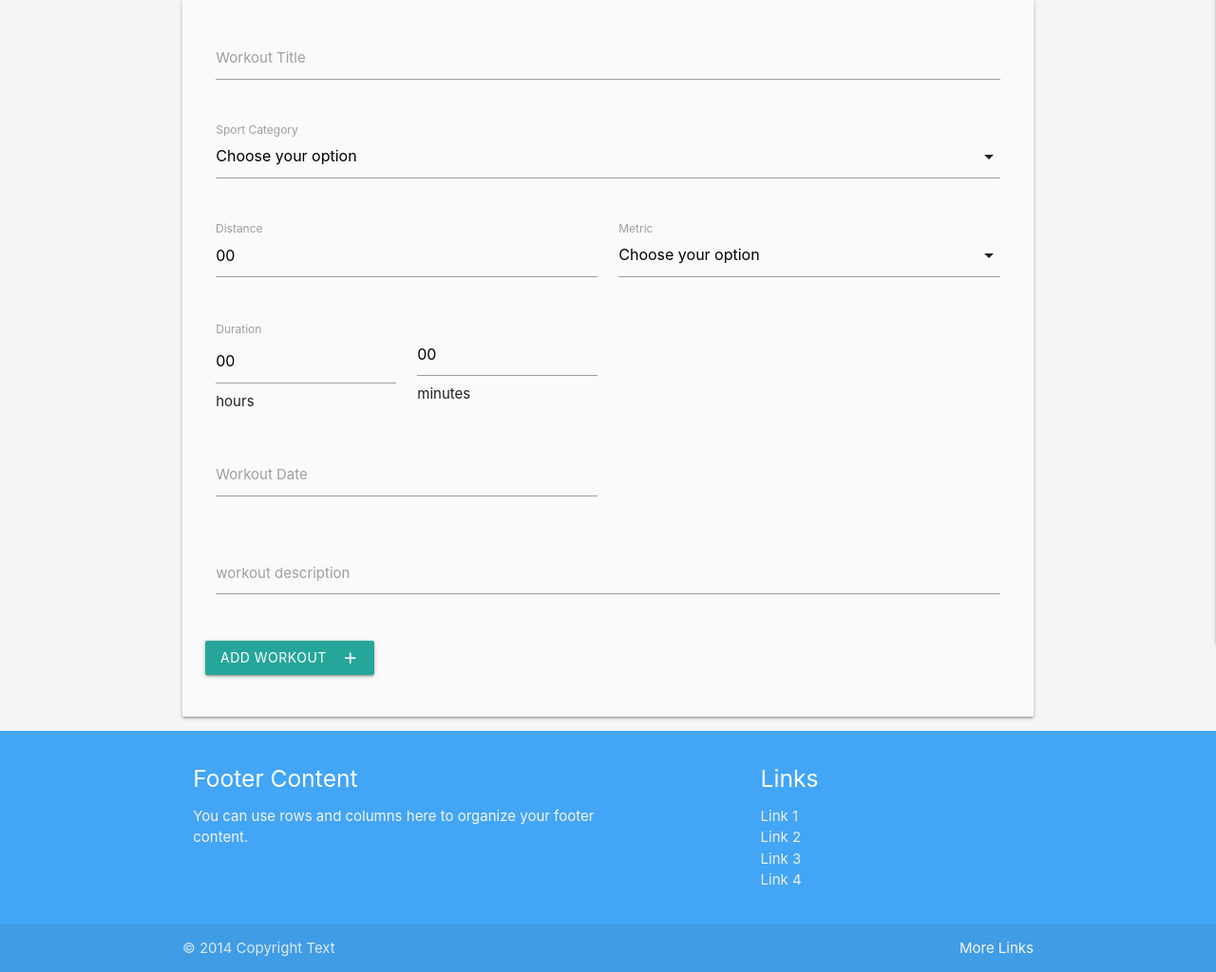
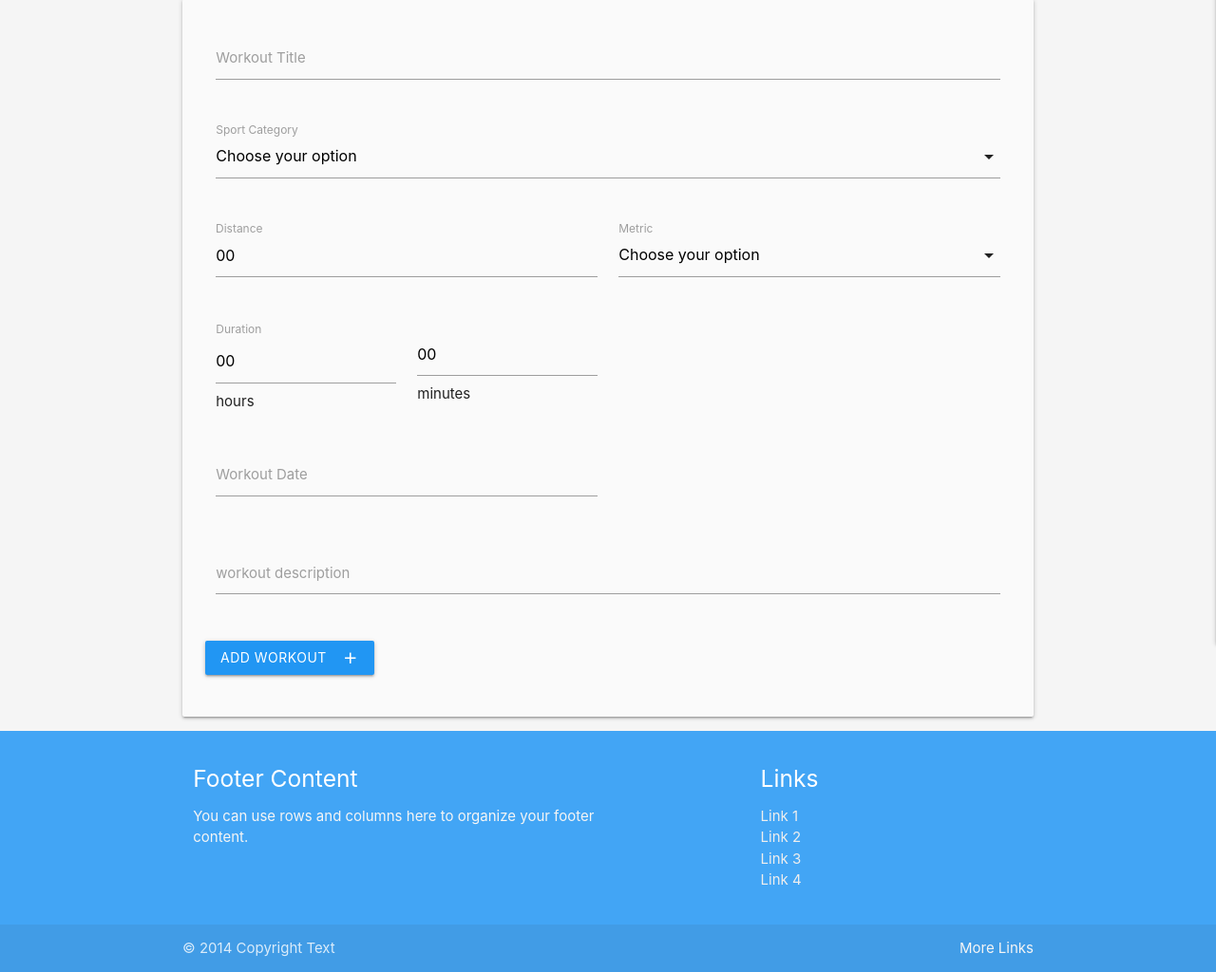
Before and after one commit to Code-Institute-Submissions/Fitness-tracker-MS3, a Flask app: page /add_workout in a window 1280 px wide. Shown: the part 182-1206 px from the top of the page at 95% size. Run offline with Flask 2, Linux system fonts and the light colour scheme; data that the repository does not hold is empty; some libraries are stand-ins or nearby versions.

Commit message:
btn changed to suit design

```diff
--- a/templates/add_workout.html
+++ b/templates/add_workout.html
@@ -85,7 +85,7 @@
         </div>
         <!--submit button-->
         <div class="row">
-            <button class="btn waves-effect waves-light" type="submit" name="action">Add Workout
+            <button class="btn blue" type="submit" name="action">Add Workout
                     <i class="material-icons right">add</i>
                   </button>
     </form>
```
